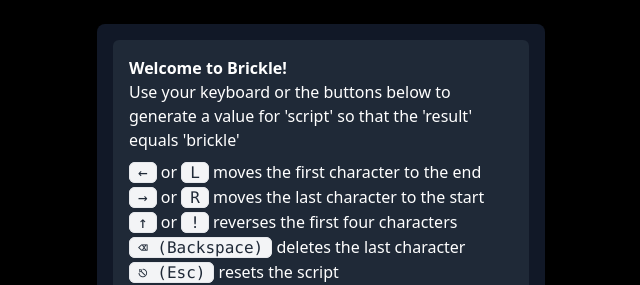
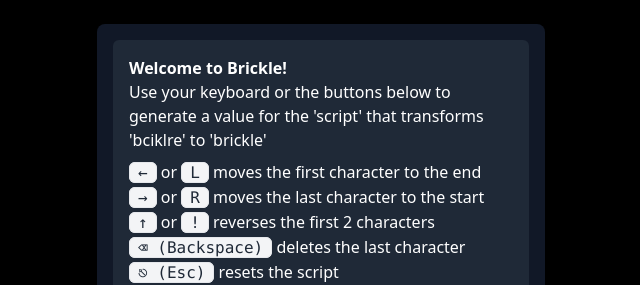
Before and after one commit to davidlpoole/brickle, a React (Vite) app: page / in a window 1280 px wide. Shown: the top 285 px of the page, without its empty margins (319-959 px from the left). Built offline with nearby package versions, Linux system fonts and the light colour scheme.

Commit message:
add dynamic instruction text for difficulty

```diff
--- a/src/App.jsx
+++ b/src/App.jsx
@@ -30,7 +30,7 @@ function App() {
       <div className="bg-gray-900 text-white max-w-md mx-auto mt-6 p-4 rounded-lg shadow-md">
         <div>
           <div>
-            <Explanation targetWord={targetWord} />
+            <Explanation {...{ initialWord, targetWord, difficulty }} />
             <GameInput
               {...{
                 script,
--- a/src/components/Explanation.jsx
+++ b/src/components/Explanation.jsx
@@ -14,10 +14,13 @@ function KBD({ children }) {
 
 Explanation.propTypes = {
   targetWord: PropTypes.string.isRequired,
+  initialWord: PropTypes.string.isRequired,
+  difficulty: PropTypes.number.isRequired,
 }
 
 export default function Explanation(props) {
-  const { targetWord } = props
+  const { targetWord, initialWord, difficulty } = props
+
   return (
     <div id="explanation" className="bg-gray-800 p-4 rounded-md mb-2">
       <p>
@@ -25,8 +28,8 @@ export default function Explanation(props) {
       </p>
       <ul>
         <li className="mb-2">
-          Use your keyboard or the buttons below to generate a value for
-          &apos;script&apos; so that the &apos;result&apos; equals &apos;
+          Use your keyboard or the buttons below to generate a value for the
+          &apos;script&apos; that transforms &apos;{initialWord}&apos; to &apos;
           {targetWord}&apos;
         </li>
 
@@ -37,7 +40,8 @@ export default function Explanation(props) {
           <KBD>→</KBD> or <KBD>R</KBD> moves the last character to the start
         </li>
         <li>
-          <KBD>↑</KBD> or <KBD>!</KBD> reverses the first four characters
+          <KBD>↑</KBD> or <KBD>!</KBD> reverses the first {difficulty + 1}{' '}
+          characters
         </li>
         <li>
           <KBD>⌫ (Backspace)</KBD> deletes the last character
```
